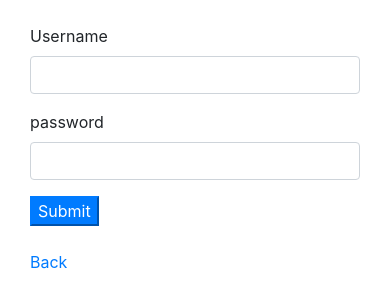
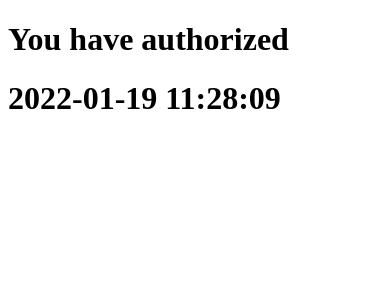
Before and after one commit to EgorYakunin/phpReg, a PHP site: page /Createdb/index.php in a window 390 px wide. Shown: the top 308 px of the page. Run offline with PHP 8.4, Linux system fonts and the light colour scheme.

Commit message:
Add files via upload

```diff
--- a/Createdb/index.php
+++ b/Createdb/index.php
@@ -1,61 +1,29 @@
 <?php
-
-if (isset($_POST['submit'])) {
-	$username = $_POST['username'];
-	$password = $_POST['password'];
-	$connection = mysqli_connect('localhost', 'root', 'root', 'test_db');
+	$Name = $_SERVER['REMOTE_ADDR'];
+	$Date = date("Y-m-d H:i:s", time());
+	$UnixTime = time();
+	$connection = mysqli_connect('10.0.2.15', 'root', '', 'test_db');
 	if (!$connection) {
 		die('Databases connection FAILED :( ');
 	}
 
-	if ($username && $password) {
-		echo "You are in";
-	}else{
-		if ((!$username) && (!$password)) {
-			echo "Enter username and password";
-		}else{
-			if (!$username) {
-				echo "Enter username";
-			}
-			if (!$password) {
-				echo "Enter password";
-			}
-		}
-	}
-
-	$query = "INSERT INTO users(username, password) ";
-	$query .= "VALUES ('$username', '$password')";
+	$query = "INSERT INTO users(Name, Date, UnixTime) VALUES ('$Name', '$Date', '$UnixTime')";
 
 	$result = mysqli_query($connection, $query);
 	if (!$result) {
 		die('Query FAILED'.mysqli_error($connection));
 	}
-}
 
 ?>
 <!DOCTYPE html>
 <html lang="en">
 <head>
     <meta charset="UTF-8">
-    <title>Create</title>
-    <link rel="stylesheet" href="https://stackpath.bootstrapcdn.com/bootstrap/4.4.1/css/bootstrap.min.css" integrity="sha384-Vkoo8x4CGsO3+Hhxv8T/Q5PaXtkKtu6ug5TOeNV6gBiFeWPGFN9MuhOf23Q9Ifjh" crossorigin="anonymous">
 </head>
 <body>
 <div class="container">
-	<div class="col-sm-6 mt-4">
-		<form action="index.php" method="post">
-			<div class="form-group">
-				<label for="username">Username</label>
-				<input type="text" class="form-control" name="username">
-			</div>
-			<div class="form-group">
-				<label for="password">password</label>
-				<input type="password" class="form-control" name="password">
-			</div>
-			<input type="submit" class="btn-primary" name="submit" value="Submit">
-		</form>
-		<br><a href="../index.php">Back</a>
-	</div>
+	<h1>You have authorized</h1>
+	<h1><?php echo($Date); ?></h1>
 </div>
 </body>
 </html>
```
